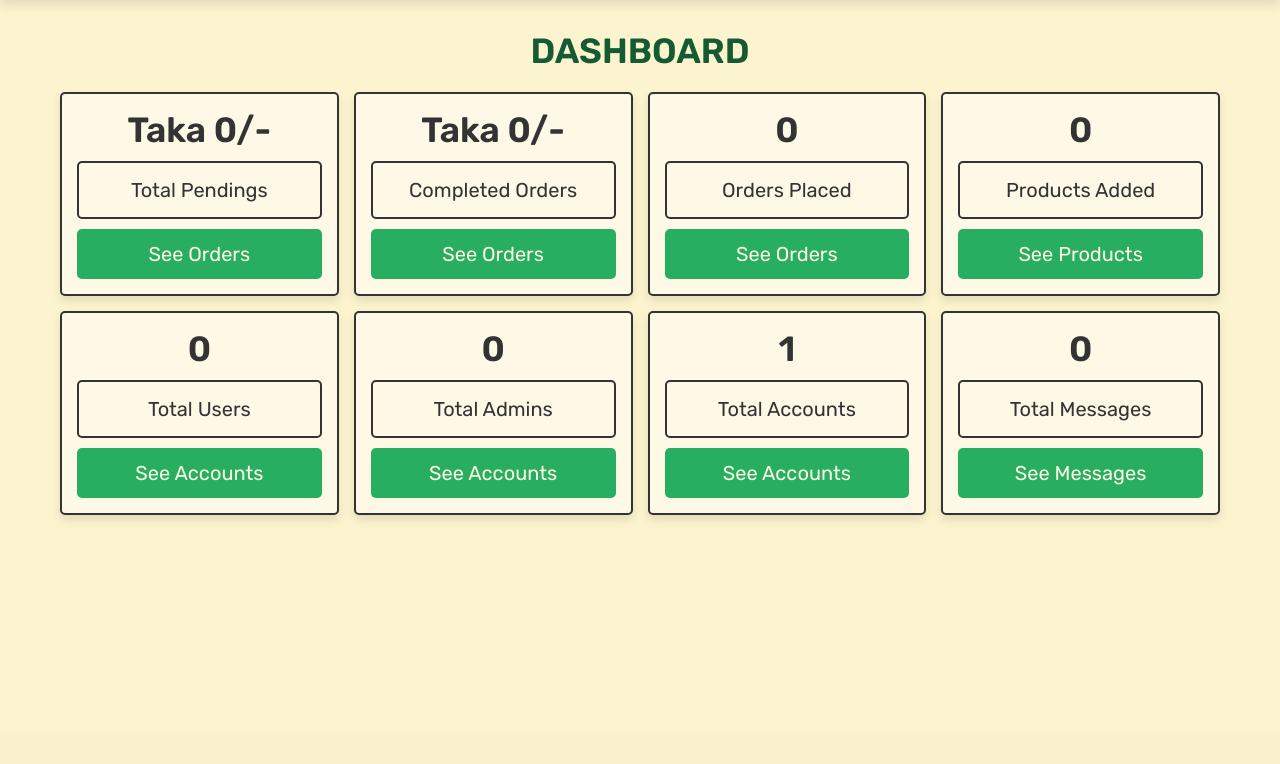
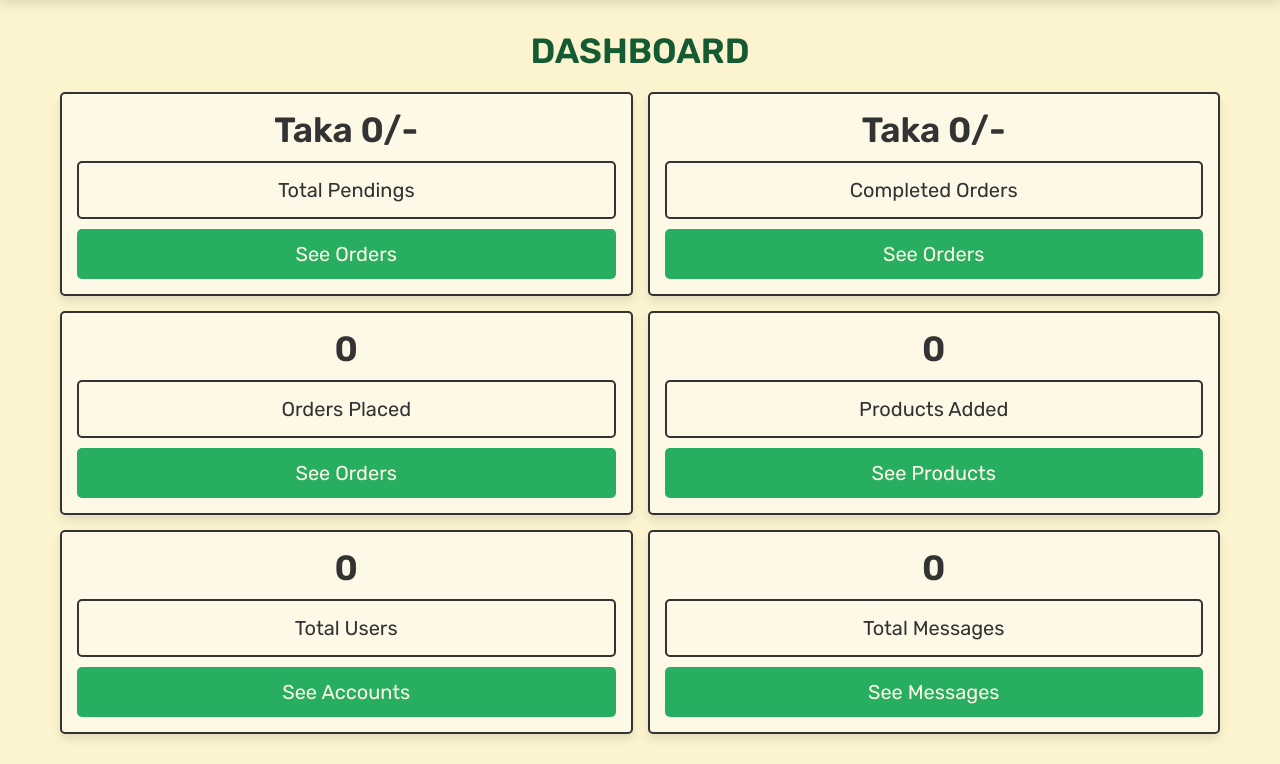
Before and after one commit to TamannaSheme/Organic-Orchard, a PHP site: page /admin_page.php in a window 1280 px wide. Shown: the part 69-833 px from the top of the page. Before the commit the page ends 588 px from the top, so only its background shows below. Run offline with PHP 8.4, Linux system fonts and the light colour scheme; the visitor is signed in with stand-in values (Sample User, id 1); data that the repository does not hold is empty; some libraries are stand-ins or nearby versions.

```diff
--- a/admin_page.php
+++ b/admin_page.php
@@ -100,27 +100,6 @@ if(!isset($admin_id)){
                 <a href="admin_users.php" class="btn">See Accounts</a>
             </div>
 
-            <div class="box">
-                <?php
-         $select_admins = $conn->prepare("SELECT * FROM `users` WHERE user_type = ?");
-         $select_admins->execute(['admin']);
-         $number_of_admins = $select_admins->rowCount();
-      ?>
-                <h3><?= $number_of_admins; ?></h3>
-                <p>Total Admins</p>
-                <a href="admin_users.php" class="btn">See Accounts</a>
-            </div>
-
-            <div class="box">
-                <?php
-         $select_accounts = $conn->prepare("SELECT * FROM `users`");
-         $select_accounts->execute();
-         $number_of_accounts = $select_accounts->rowCount();
-      ?>
-                <h3><?= $number_of_accounts; ?></h3>
-                <p>Total Accounts</p>
-                <a href="admin_users.php" class="btn">See Accounts</a>
-            </div>
 
             <div class="box">
                 <?php
--- a/css/admin_style.css
+++ b/css/admin_style.css
@@ -2,7 +2,7 @@
 
 .dashboard .box-container{
    display: grid;
-   grid-template-columns: repeat(auto-fit, minmax(27rem, 1fr));
+   grid-template-columns: repeat(auto-fit, minmax(45rem, 1fr));
    gap:1.5rem;
    align-items: flex-start;
 }
```
Also changed, not shown: admin_products.php (+5 -5 lines).
